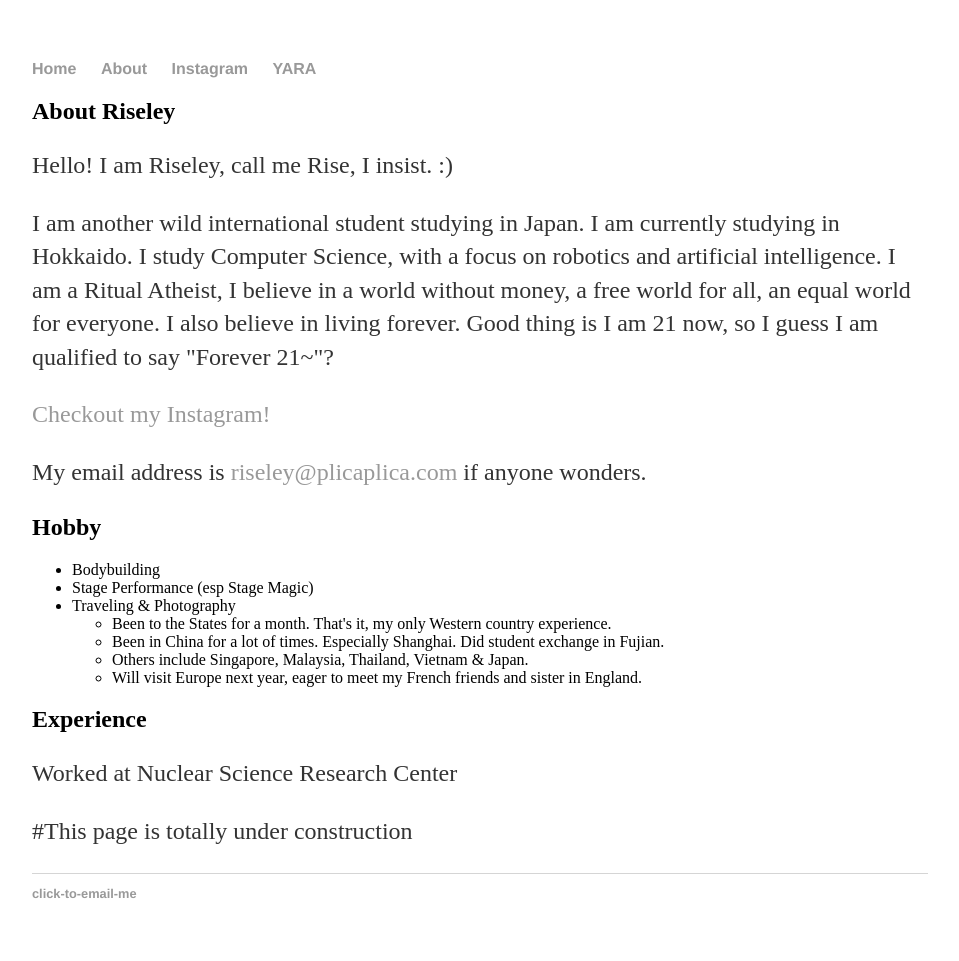
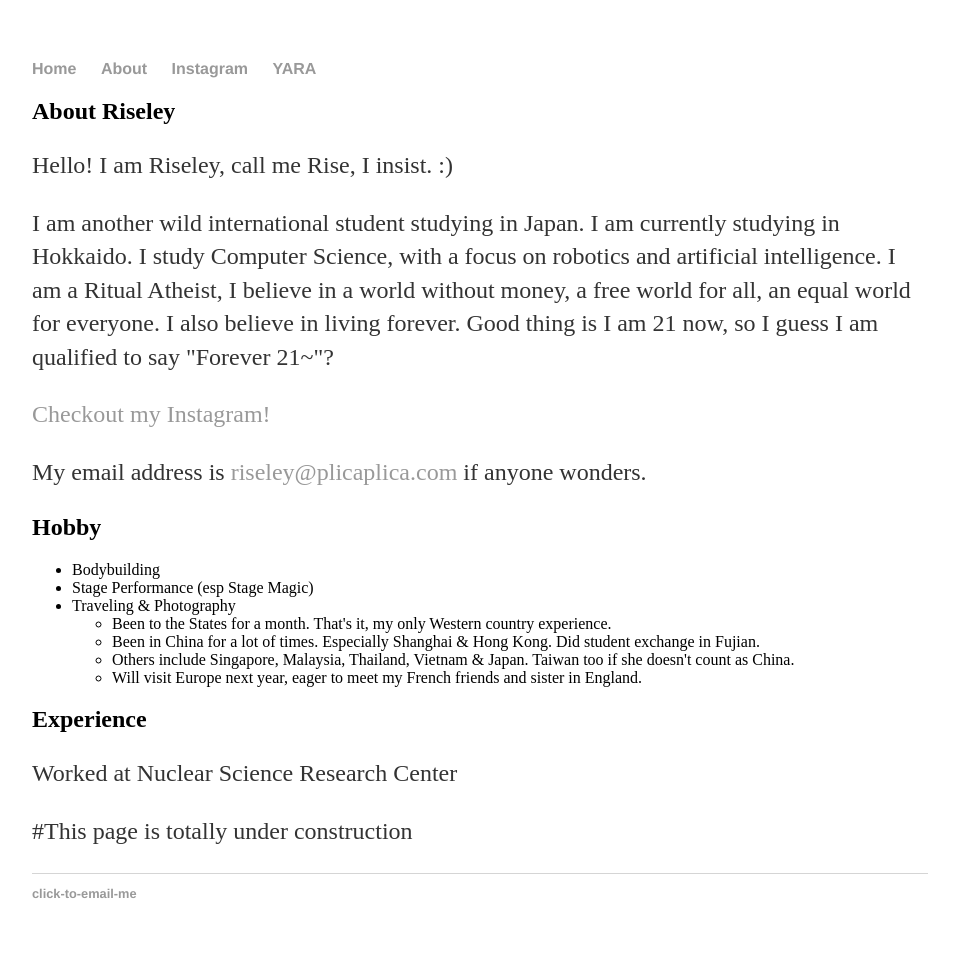
Before and after one commit to Eraol/riseley.github.io, a Jekyll site: the page built from about/index.html, in a window 1280 px wide. Shown: the whole page, without its empty margins (160-1119 px from the left). Built offline with Jekyll 4.4.1, drawn with Linux system fonts in a browser that asks for light colours.

Commit message:
Update index.html

```diff
--- a/about/index.html
+++ b/about/index.html
@@ -18,8 +18,8 @@ title: About Riseley
 		<li>Traveling & Photography</li>
 		<ul>
 			<li>Been to the States for a month. That's it, my only Western country experience.</li>
-			<li>Been in China for a lot of times. Especially Shanghai. Did student exchange in Fujian.</li>
-			<li>Others include Singapore, Malaysia, Thailand, Vietnam & Japan.</li>
+			<li>Been in China for a lot of times. Especially Shanghai & Hong Kong. Did student exchange in Fujian.</li>
+			<li>Others include Singapore, Malaysia, Thailand, Vietnam & Japan. Taiwan too if she doesn't count as China.</li>
 			<li>Will visit Europe next year, eager to meet my French friends and sister in England.</li>
 		</ul>
 	</ul>
```
